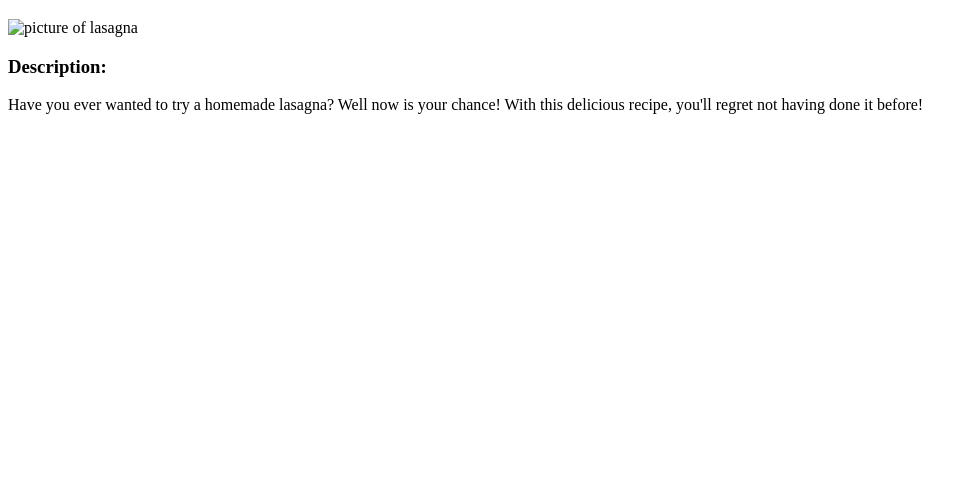
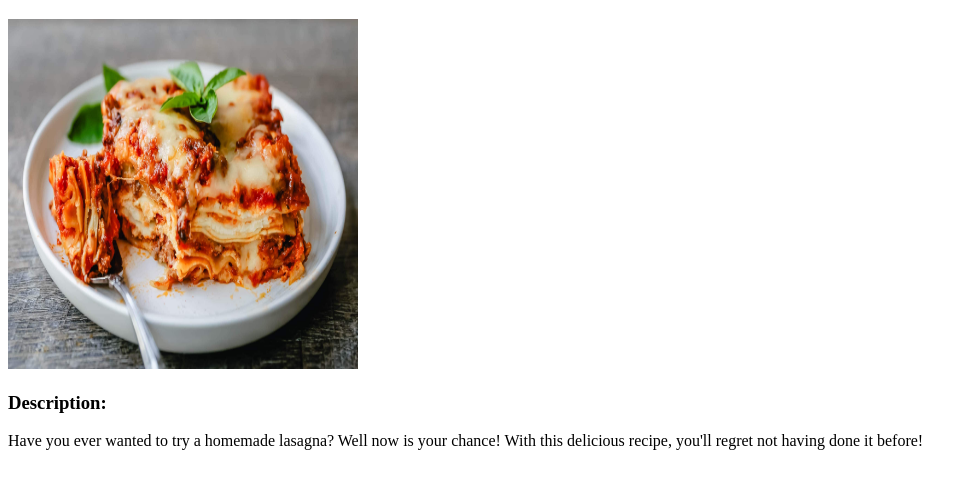
Before and after one commit to Amorfide/projects, a plain HTML site: page project_1/pages/lasagna.html in a window 1280 px wide. Shown: the part 61-550 px from the top of the page, without its empty margins (0-977 px from the left). Drawn offline with Linux system fonts and the light colour scheme.

Commit message:
added lasagna.jpg t images folder and added image to recipe page

```diff
--- a/project_1/pages/lasagna.html
+++ b/project_1/pages/lasagna.html
@@ -7,7 +7,7 @@
 </head>
 <body>
     <h1>Lasagna</h1>
-    <img src="./images/lasagna.webp" alt="picture of lasagna" height="350" width="350">
+    <img src="../images/lasagna.jpg" alt="picture of lasagna" height="350" width="350">
     <h3>Description:</h3>
     <p>Have you ever wanted to try a homemade lasagna? Well now is your chance! With this delicious recipe, you'll regret not having done it before!</p>
 </body>
```
Also changed, not shown: project_1/images/lasagna.jpg (added).
